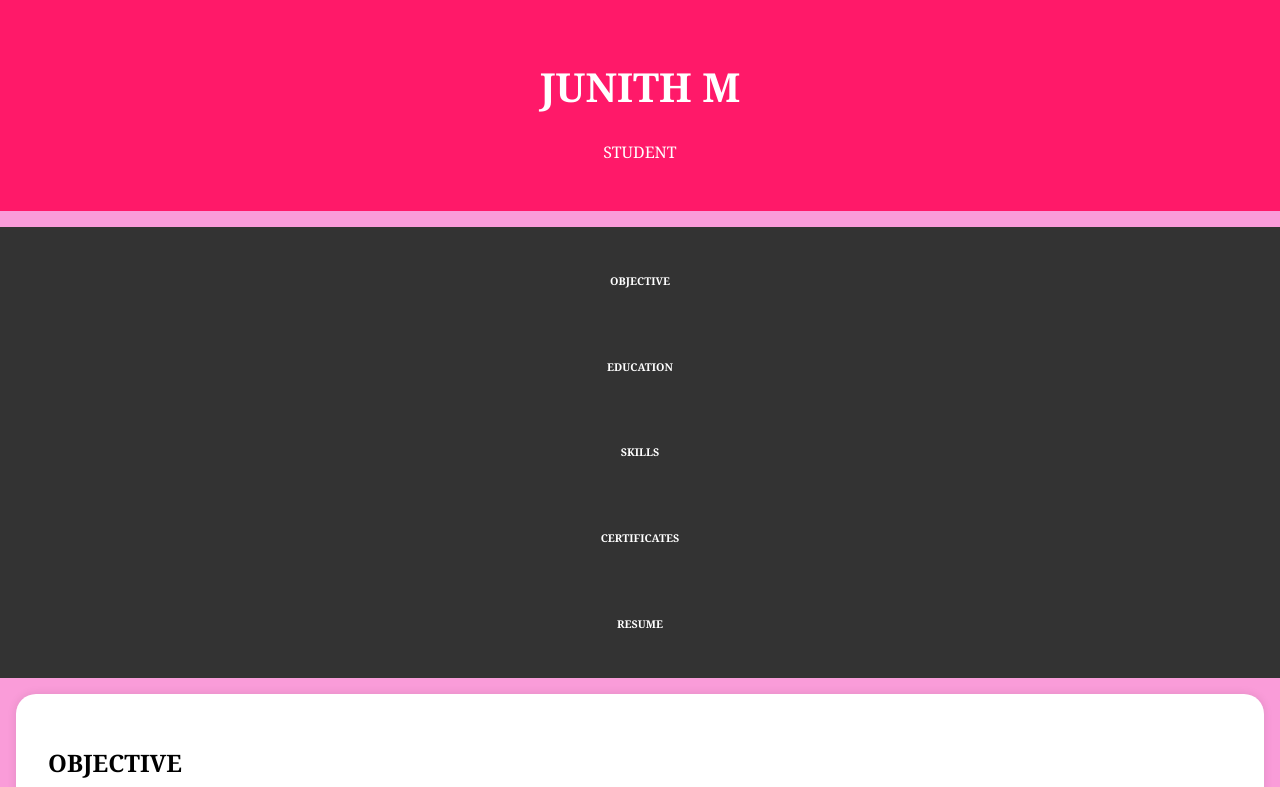
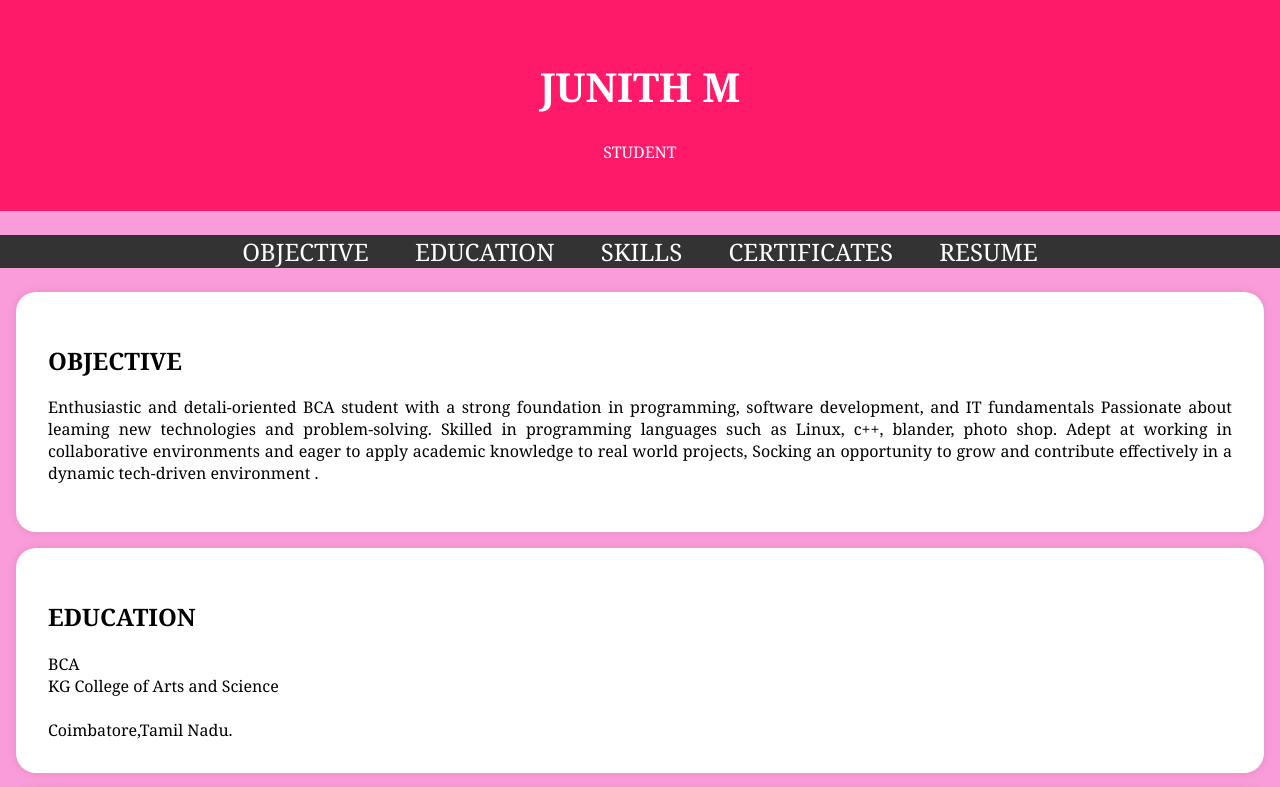
Before and after one commit to Junithm/portfolio, a plain HTML site: page index.html in a window 1280 px wide. Shown: the top 787 px of the page. Drawn offline with Linux system fonts and the light colour scheme.

Commit message:
index.html

```diff
--- a/index.html
+++ b/index.html
@@ -88,15 +88,16 @@ padding-left: 20px;
 <p>STUDENT</p>
 </div>
 </header>
-<nav>
+<font size=5><nav>
 <ul>
-<li><h6><a href="#objective">OBJECTIVE</a></h6></li>
-<li><h6><a href="#education">EDUCATION</a></h6></li>
-<li><h6><a href="#skills">SKILLS</a></h6></li>
-<li><h6><a href="#certificate">CERTIFICATES</a></h6></li>
-<li><h6><a href="#resume">RESUME</a></h6></li>
+<li><a href="#objective">OBJECTIVE</a></li>
+<li><a href="#education">EDUCATION</a></li>
+<li><a href="#skills">SKILLS</a></li>
+<li><a href="#certificate">CERTIFICATES</a></li>
+<li><a href="#resume">RESUME</a></li>
 </ul>
 </nav>
+</font>
 <section id="objective">
 <div class="section-content">
 <h2>OBJECTIVE</h2>
```
